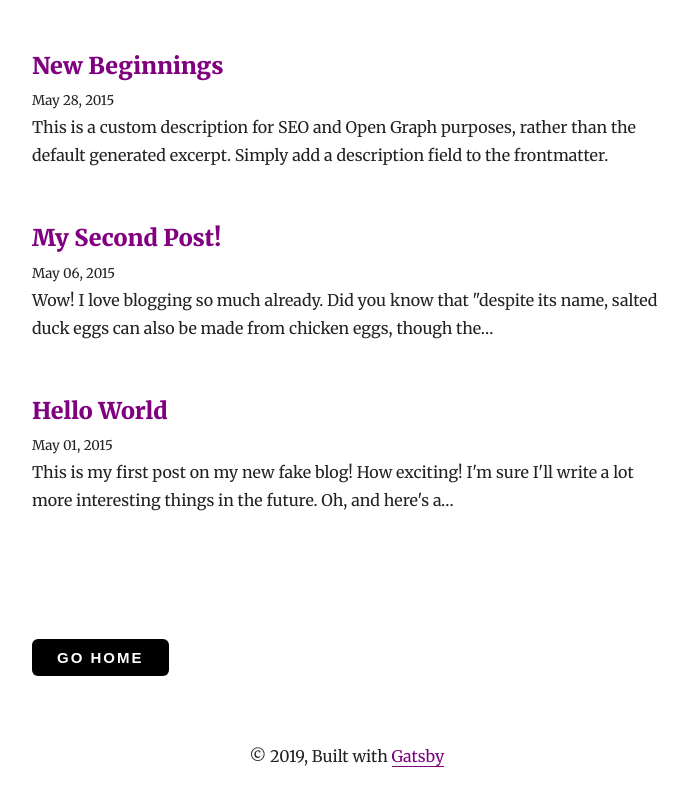
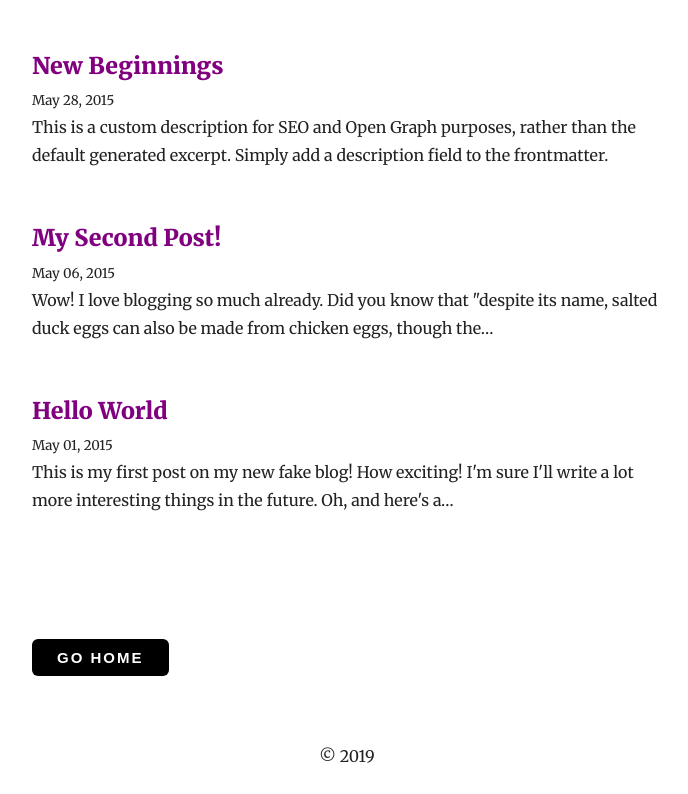
Before and after one commit to Doesntmeananything/blog-v1, a Gatsby site: page /blog in a window 1280 px wide. Shown: the part 327-1121 px from the top of the page, without its empty margins (293-981 px from the left). Built offline with nearby package versions, Linux system fonts and the light colour scheme; Gatsby itself is replaced by a stand-in of ours; some packages are replaced by stand-ins of ours.

Commit message:
Remove gatsby link

```diff
--- a/src/components/layout.js
+++ b/src/components/layout.js
@@ -75,11 +75,7 @@ const Layout = ({ location, title, children }) => {
         </header>
         <main>{children}</main>
       </div>
-      <Footer>
-        © {new Date().getFullYear()}, Built with
-        {` `}
-        <a href="https://www.gatsbyjs.org">Gatsby</a>
-      </Footer>
+      <Footer>© {new Date().getFullYear()}</Footer>
     </Wrapper>
   );
 };
```
